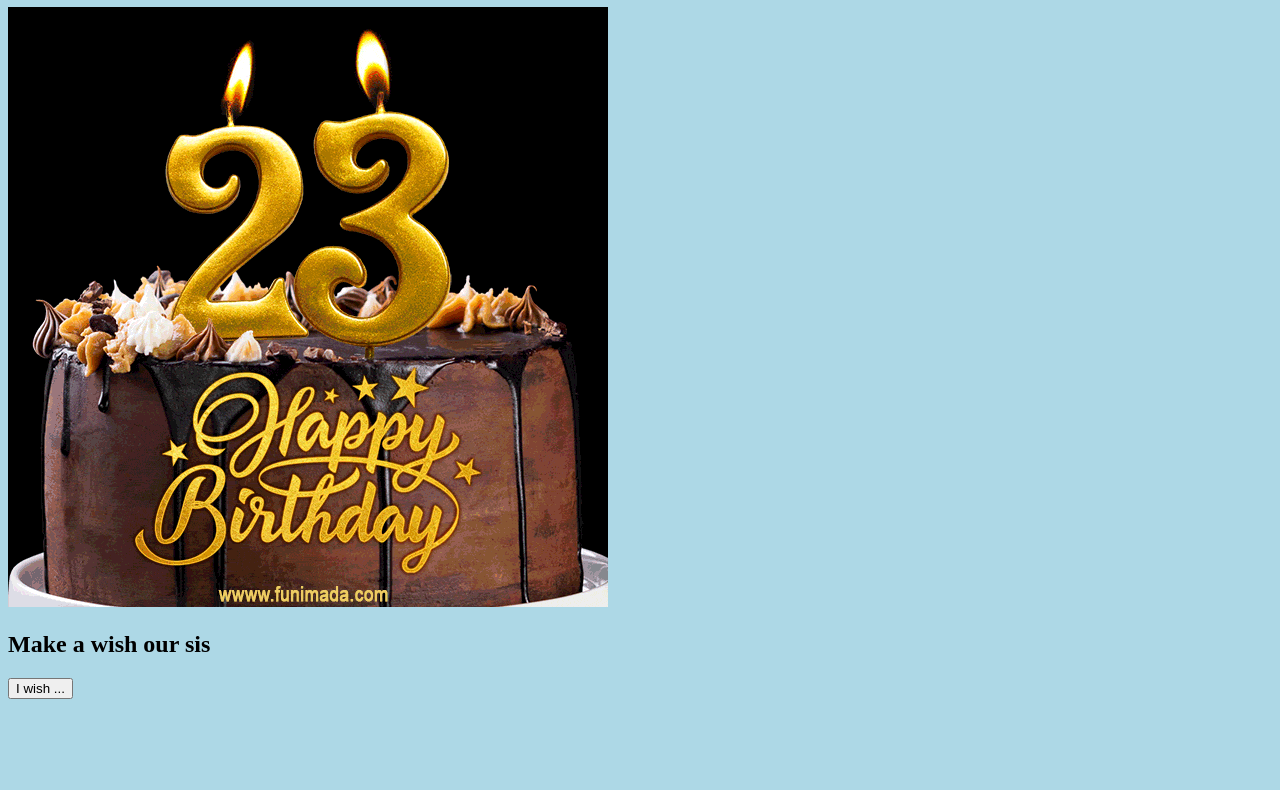
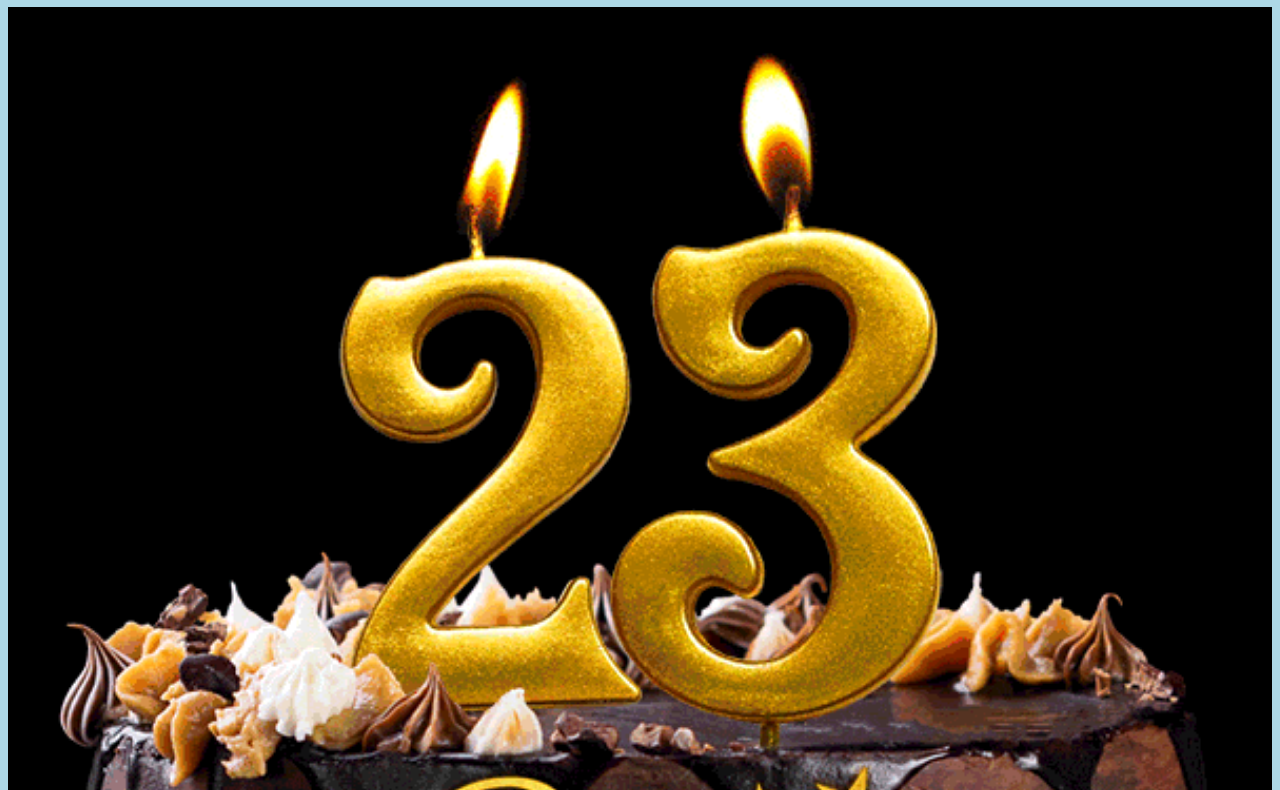
Before and after one commit to Ifaol/hbd, a plain HTML site: page index.html in a window 1280 px wide. Shown: the part 73-863 px from the top of the page. Before the commit the page ends 800 px from the top, so only its background shows below. Drawn offline with Linux system fonts and the light colour scheme.

Commit message:
hbd web styled

```diff
--- a/index.html
+++ b/index.html
@@ -7,6 +7,16 @@
     <style>
       body {
 	  background-color: #add8e6;
+      }
+      h1, h2, button {
+        text-align: center;
+      }
+
+      img {
+        width: 100%;
+        height: auto;
+        display: block;
+        margin: 0 auto;
       }
     </style>
   </head>
```
